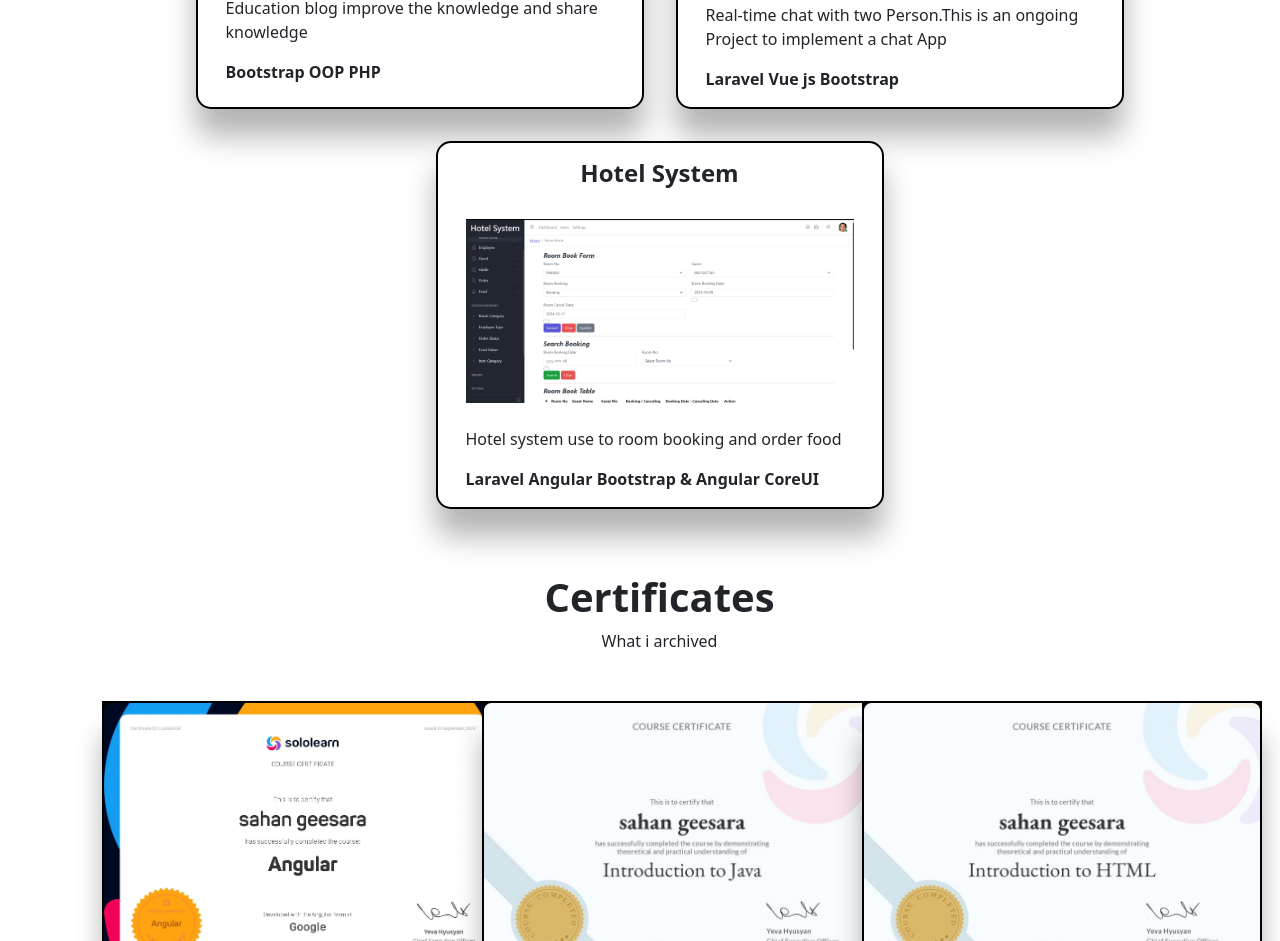
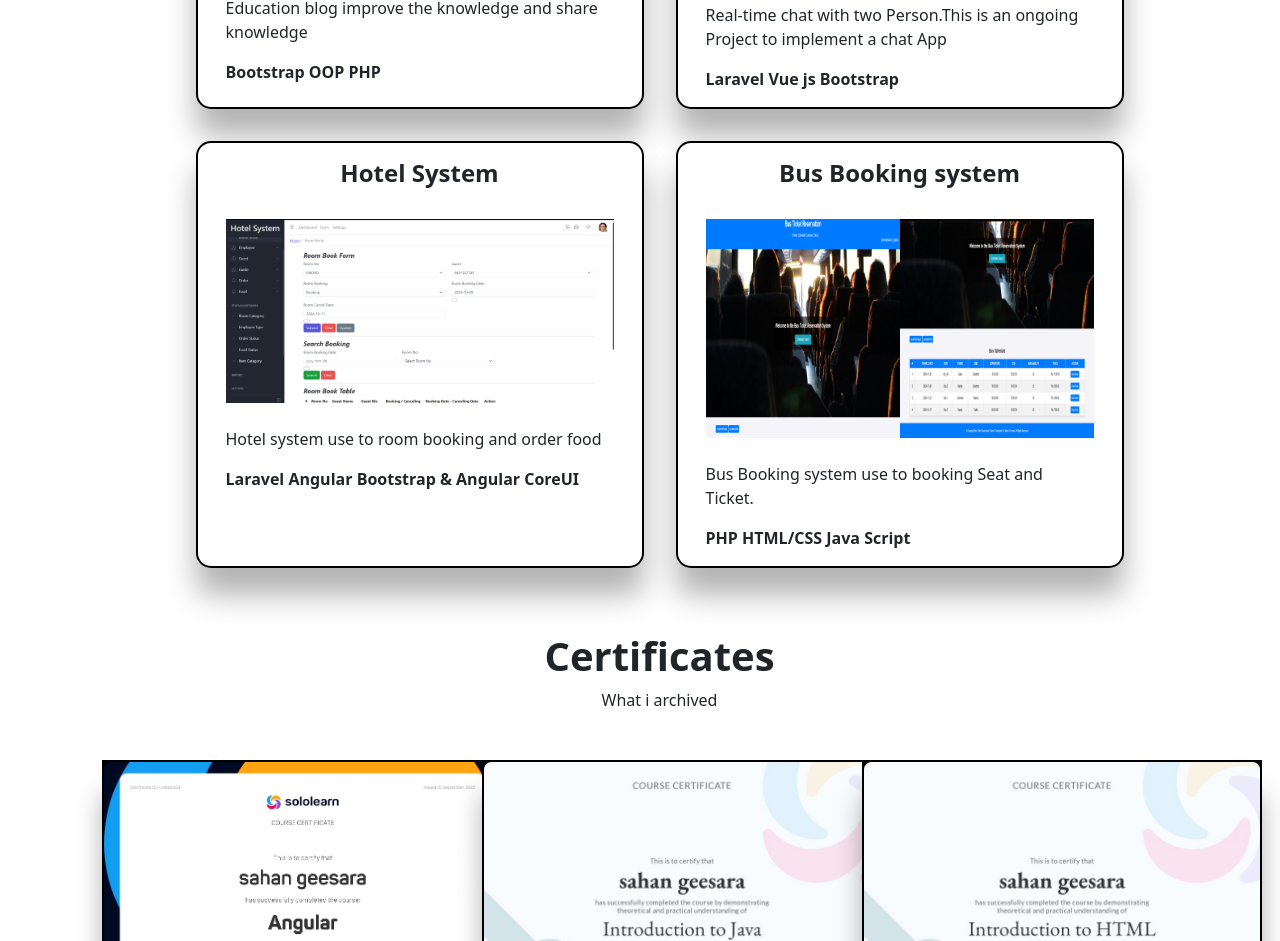
Before and after one commit to sahan99827/sahan_geesara_portfolio, a Vue app: page / in a window 1280 px wide. Shown: the part 2895-3836 px from the top of the page. Built offline with nearby package versions, Linux system fonts and the light colour scheme.

Commit message:
add new project

```diff
--- a/src/components/Project.vue
+++ b/src/components/Project.vue
@@ -73,6 +73,19 @@
           </div>
         </div>
 
+        <div class="card col-md-6 m-3" style="width: 28rem;border-radius: 15px;">
+          <div class="card-body">
+            <h4 style="text-align: center;font-weight: bold !important;">Bus Booking system</h4><br>
+            <div class="row">
+              <img src="/assets/Bus_Booking_system.png" alt="Image Description" width="400px" >
+            </div><br>
+            <div class="row">
+              <p>Bus Booking system use to booking Seat and Ticket.</p>
+            </div>
+            <span class="col-md-4"><strong>PHP</strong> </span> <span class="col-md-4"><strong>HTML/CSS</strong></span> <span class="col-md-4"><strong>Java Script</strong></span>
+          </div>
+        </div>
+
       </div>
 
 
```
Also changed, not shown: public/assets/Bus_Booking_system.png (added).
